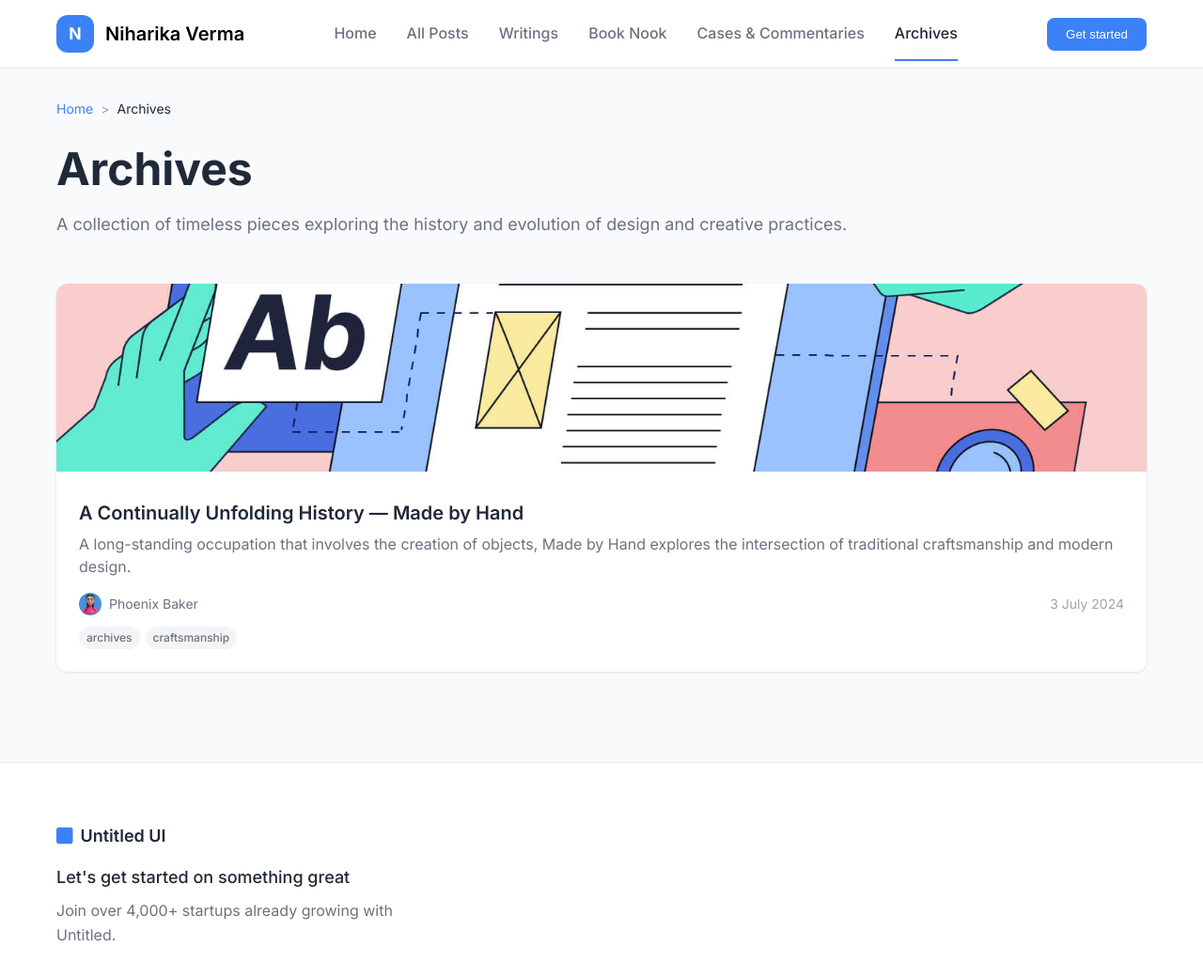
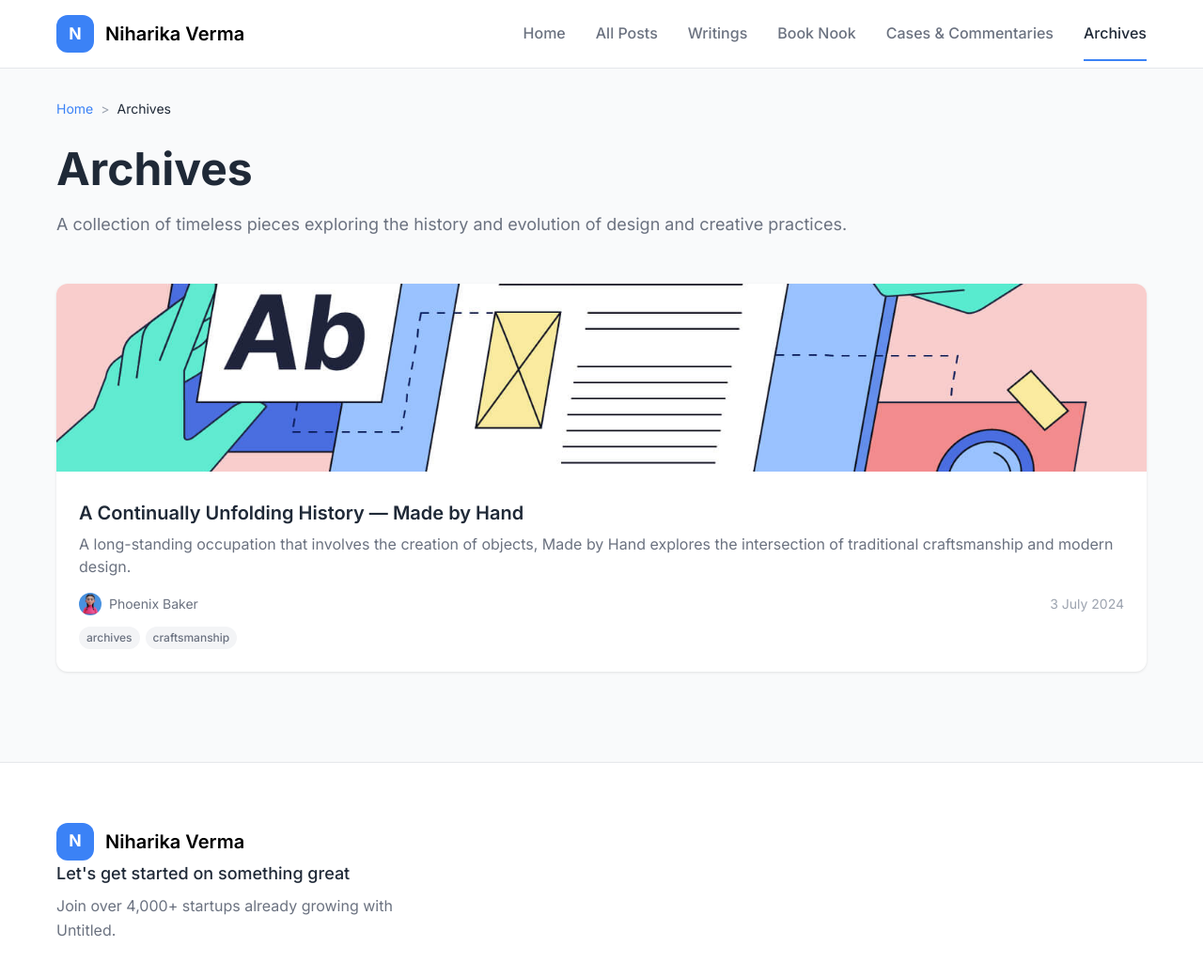
Before and after one commit to Harshjangid015/Blog-website---version-2-trial, a plain HTML site: page archives.html in a window 1280 px wide. Shown: the whole page at 94% size. Drawn offline with Linux system fonts and the light colour scheme.

Commit message:
Get started button commented

```diff
--- a/archives.html
+++ b/archives.html
@@ -25,7 +25,7 @@
                 <a href="cases.html" class="nav-link">Cases & Commentaries</a>
                 <a href="archives.html" class="nav-link active">Archives</a>
             </nav>
-            <button class="get-started-btn">Get started</button>
+            <!-- <button class="get-started-btn">Get started</button> -->
             <button class="mobile-menu-btn">
                 <i class="fas fa-bars"></i>
             </button>
@@ -57,10 +57,10 @@
         <div class="container">
             <div class="footer-content">
                 <div class="footer-section">
-                    <div class="footer-logo">
-                        <i class="fas fa-square"></i>
-                        <span>Untitled UI</span>
-                    </div>
+                    <div class="logo">
+                    <div class="logo-icon">N</div>
+                    <span>Niharika Verma</span>
+                </div>
                     <p class="footer-description">Let's get started on something great</p>
                     <p class="footer-subtitle">Join over 4,000+ startups already growing with Untitled.</p>
                 </div>
```
Also changed, not shown: all-posts.html (+1 -1 lines), blog-post.html (+1 -1 lines), book-nook.html (+1 -1 lines), cases.html (+1 -1 lines), index.html (+1 -1 lines), writings.html (+1 -1 lines).
